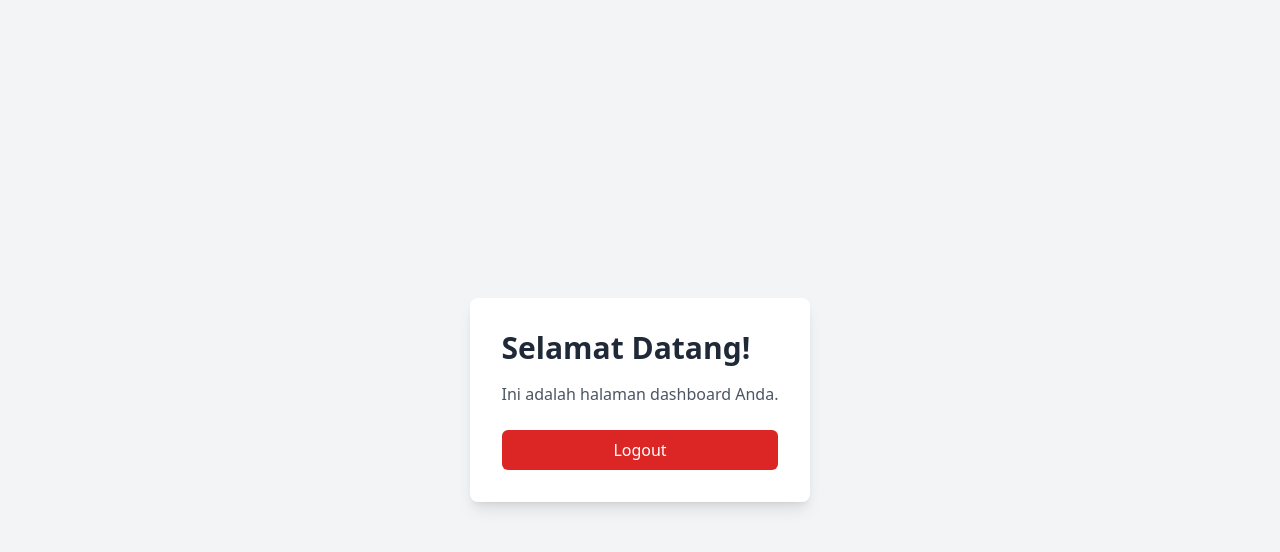
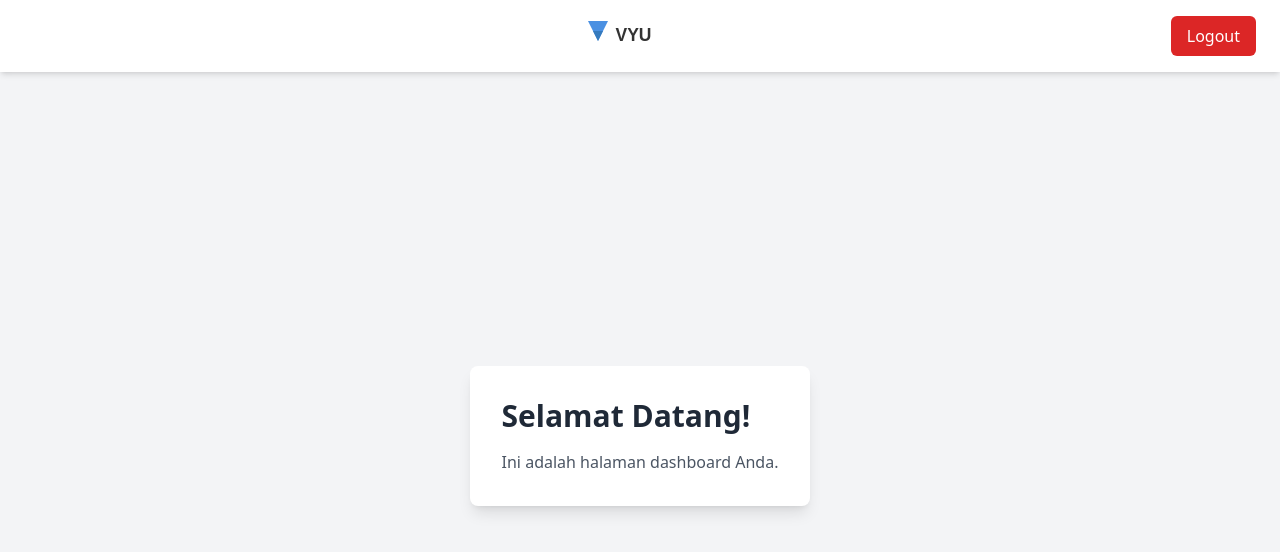
Before and after one commit to avvy-lavoienne/sellica-prop, a Next.js app: page /dashboard in a window 1280 px wide. Before the commit this address had no page. Shown: the top 552 px of the page. Built offline with nearby package versions, Linux system fonts and the light colour scheme.

Commit message:
checkpoint akhir done

```diff
--- a/src/app/dashboard/page.tsx
+++ b/src/app/dashboard/page.tsx
@@ -1,6 +1,7 @@
 "use client"; // Tambahkan "use client" karena kita akan menggunakan useRouter
 
 import { useRouter } from "next/navigation";
+import Header from "@/components/header";
 import { useEffect } from "react";
 
 export default function Dashboard() {
@@ -12,30 +13,29 @@
     router.push("/");
   };
 
-  // Untuk sementara, kita masih menggunakan useEffect sebagai fallback
-  // Ini akan dihapus setelah middleware diterapkan
-  useEffect(() => {
-    const isLoggedIn = document.cookie
-      .split("; ")
-      .find((row) => row.startsWith("isLoggedIn="))
-      ?.split("=")[1];
-    if (!isLoggedIn) {
-      router.push("/");
-    }
-  }, [router]);
+  // // Untuk sementara, kita masih menggunakan useEffect sebagai fallback
+  // // Ini akan dihapus setelah middleware diterapkan
+  // useEffect(() => {
+  //   const isLoggedIn = document.cookie
+  //     .split("; ")
+  //     .find((row) => row.startsWith("isLoggedIn="))
+  //     ?.split("=")[1];
+  //   if (!isLoggedIn) {
+  //     router.push("/");
+  //   }
+  // }, [router]);
 
   return (
-    <div className="min-h-screen bg-gray-100 flex flex-col items-center justify-center">
-      <div className="bg-white p-8 rounded-lg shadow-lg">
-        <h1 className="text-3xl font-bold text-gray-800">Selamat Datang!</h1>
-        <p className="mt-4 text-gray-600">Ini adalah halaman dashboard Anda.</p>
-        {/* Tambahkan tombol logout */}
-        <button
-          onClick={handleLogout}
-          className="mt-6 w-full bg-red-600 text-white py-2 px-4 rounded-md hover:bg-red-700 focus:outline-none focus:ring-2 focus:ring-red-500 focus:ring-offset-2"
-        >
-          Logout
-        </button>
+    <div className="min-h-screen bg-gray-100 flex flex-col">
+      {/* Header */}
+      <Header />
+
+      {/* Konten Dashboard */}
+      <div className="flex-1 flex items-center justify-center">
+        <div className="bg-white p-8 rounded-lg shadow-lg">
+          <h1 className="text-3xl font-bold text-gray-800">Selamat Datang!</h1>
+          <p className="mt-4 text-gray-600">Ini adalah halaman dashboard Anda.</p>
+        </div>
       </div>
     </div>
   );
```
